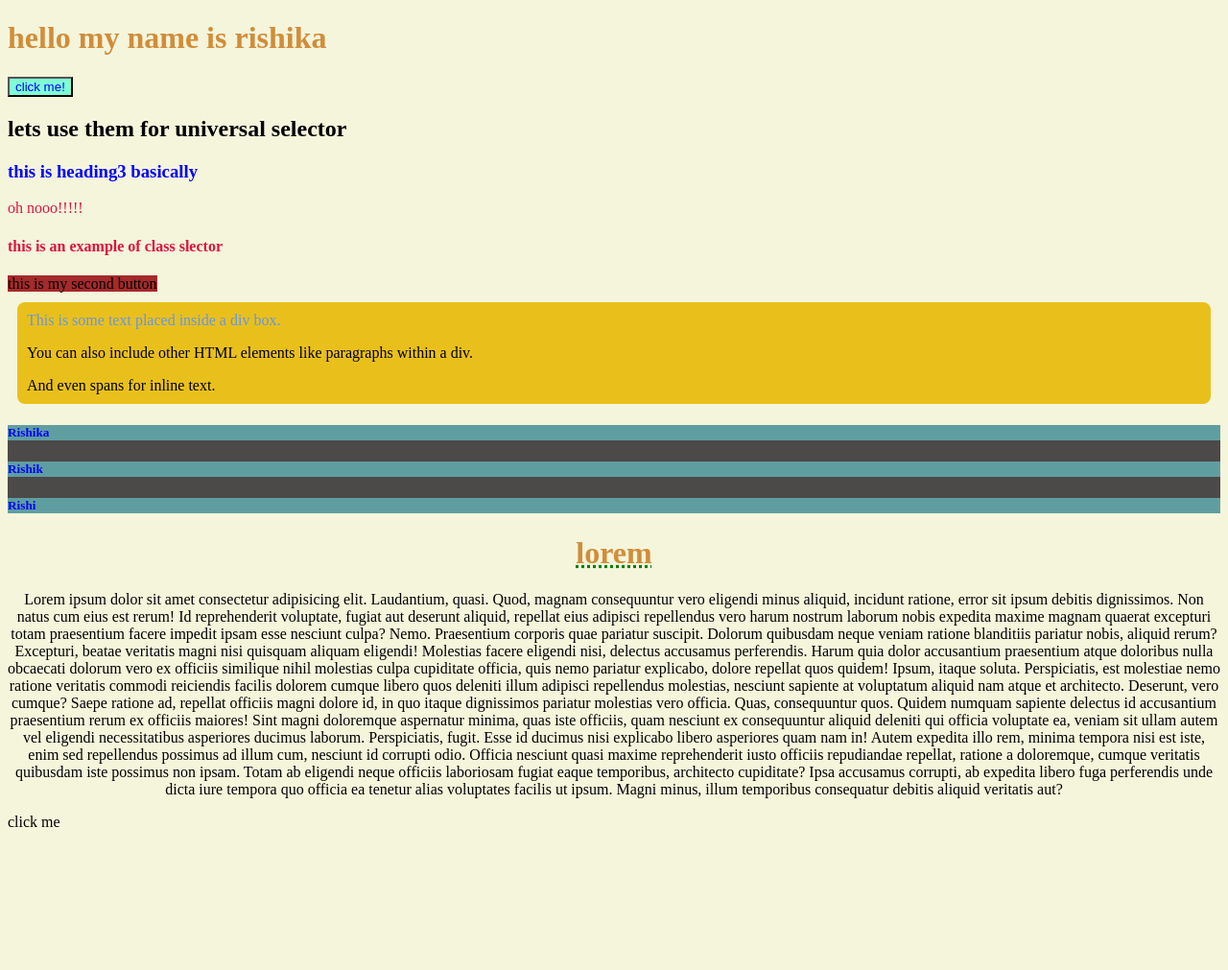
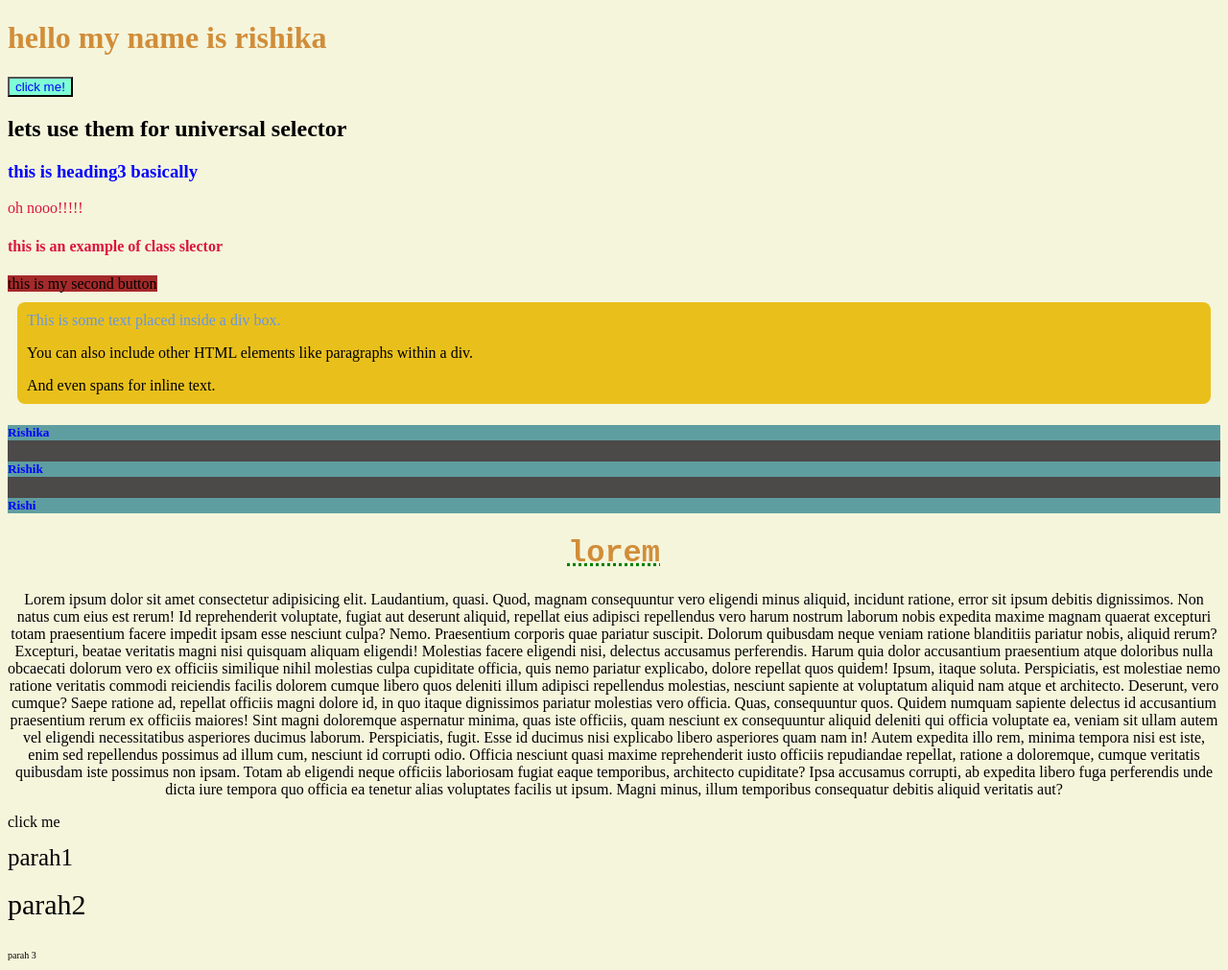
Before and after one commit to gudluririshika724-ux/web, a plain HTML site: page css_tutorial/index.html in a window 1280 px wide. Shown: the whole page at 96% size. Before the commit the page ends 874 px from the top, so only its background shows below. Drawn offline with Linux system fonts and the light colour scheme.

Commit message:
10/09/2025

```diff
--- a/css_tutorial/index.html
+++ b/css_tutorial/index.html
@@ -57,5 +57,9 @@
     Ipsa accusamus corrupti, ab expedita libero fuga perferendis unde dicta iure tempora quo officia ea tenetur alias voluptates facilis ut ipsum. Magni minus, illum temporibus consequatur debitis aliquid veritatis aut?</p>
 
     <a href="https://www.google.com">click me</a>
+
+    <p id="p1">parah1</p>
+      <p id="p2">parah2</p>
+        <p id="p3">parah 3</p>
 </body>
 </html>
--- a/css_tutorial/style.css
+++ b/css_tutorial/style.css
@@ -48,8 +48,10 @@
     text-align: center;
 
 }
-/* there exists something called font weight */
+/* there exists something called font-weight ranges from 100 -900 (greater than 400 is bolder */
 #chotu {
+    /* font family has fall back we can apply another font if the first one is not applied(comes into existence when one font does not exist */
+    font-family: 'Courier New', Courier, monospace;
     text-align: center;
     text-decoration: overline;
     text-decoration: green dotted underline;
@@ -59,3 +61,16 @@
 a{
     text-decoration: none;
 }
+
+/* line height is the distance btween different lines  */
+#p1 {
+    font-size: 25px;
+    line-height: 5px;
+
+}
+#p2 {
+  font-size: 30px;
+}
+#p3 {
+    font-size: 10px;
+}
```
